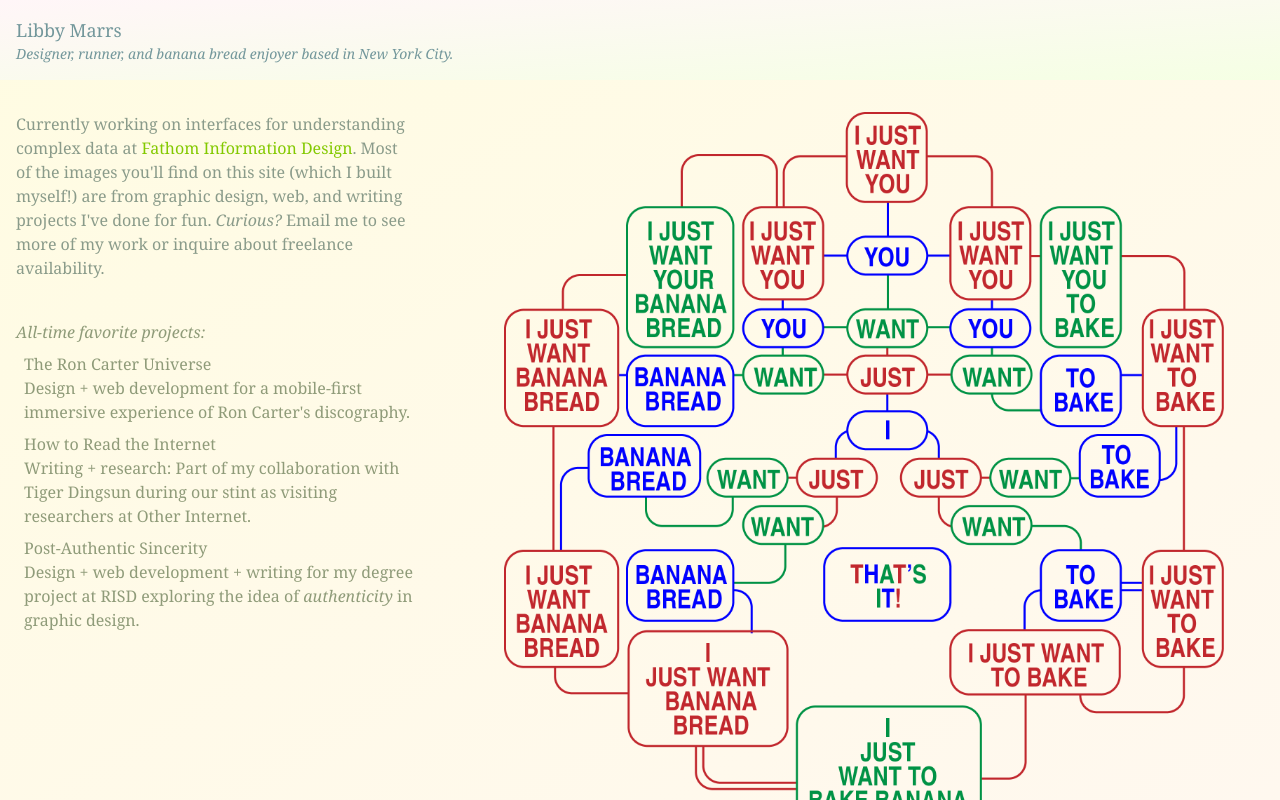
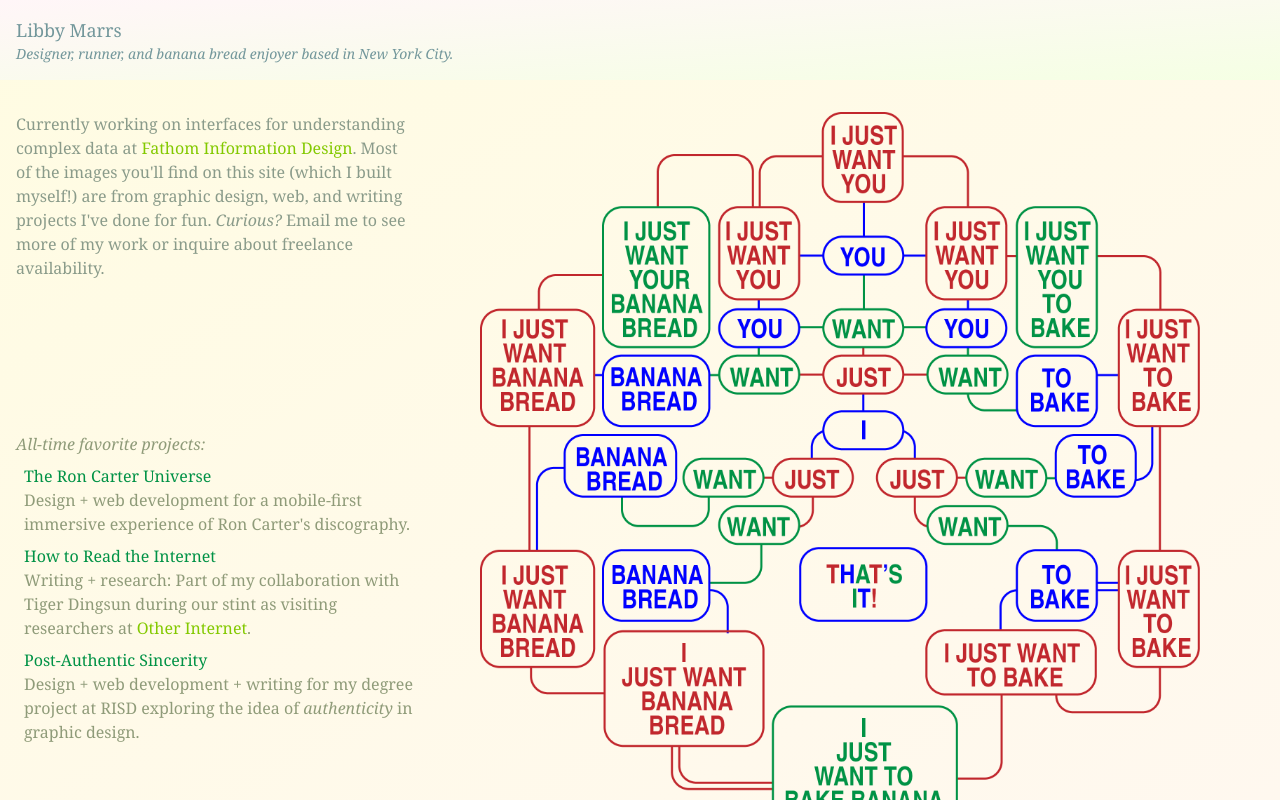
Before and after one commit to emarrs/emarrs.github.io, a SvelteKit app in the folder site-25/: page / in a window 1280 px wide. Built offline with nearby package versions, Linux system fonts and the light colour scheme; grey boxes are pictures that could not be loaded.

Commit message:
responsive tweak for intro section

```diff
--- a/site-25/src/routes/+page.svelte
+++ b/site-25/src/routes/+page.svelte
@@ -13,28 +13,28 @@
         <!-- <section class="w-60 bg-amber-100 p-4"></section> -->
         <section class="w-full space-y-4 p-4 overflow-y-scroll">
 
-            <section class="pt-24 flex flex-col-reverse lg:items-start lg:justify-between lg:flex-row xl:h-full">
-                <div class="font-serif max-w-100 space-y-10">
+            <section class="pt-24 flex flex-col-reverse lg:items-start lg:justify-between lg:flex-row xl:h-full mb-20">
+                <div class="font-serif max-w-100 flex flex-col gap-10 xl:h-full xl:justify-between pb-10 ">
                     <p class=" text-[#8a9b8a]">Currently working on interfaces for understanding complex data at <a href="https://www.fathom.info/" class="text-[#83c900]">Fathom Information Design</a>. Most of the images you'll find on this site (which I built myself!) are from graphic design, web, and writing projects I've done for fun. <span class="italic">Curious?</span> Email me to see more of my work or inquire about freelance availability. </p>
                     <div class="text-[#8f9b79] space-y-2">
                         <p class="italic font-light">All-time favorite projects:</p>
                         <ul class="space-y-2">
                             <li class="ml-2">
-                                <a href="#ron-carter-universe">The Ron Carter Universe</a>
+                                <a class="text-[#009246]" href="#ron-carter-universe">The Ron Carter Universe</a>
                                 <p>Design + web development for a mobile-first immersive experience of Ron Carter's discography.</p>
                             </li>
                             <li class="ml-2">
-                                <a href="https://otherinter.net/research/lore/how-to-read-the-internet/" target="_blank">How to Read the Internet</a>
-                                <p>Writing + research: Part of my collaboration with Tiger Dingsun during our stint as visiting researchers at <a href="https://otherinter.net/" target="_blank">Other Internet</a>.</p>
+                                <a class="text-[#009246]" href="https://otherinter.net/research/lore/how-to-read-the-internet/" target="_blank">How to Read the Internet</a>
+                                <p>Writing + research: Part of my collaboration with Tiger Dingsun during our stint as visiting researchers at <a class="text-[#83c900]" href="https://otherinter.net/" target="_blank">Other Internet</a>.</p>
                             </li>
                             <li class="ml-2">
-                                <a href="#post-authentic-sincerity">Post-Authentic Sincerity</a>
+                                <a class="text-[#009246]" href="#post-authentic-sincerity">Post-Authentic Sincerity</a>
                                 <p>Design + web development + writing for my degree project at RISD exploring the idea of <span class="italic">authenticity</span> in graphic design.</p>
                             </li>
                         </ul>
                     </div>
                 </div>
-                <Image src="misc/bananabread.png" cls="p-10 pt-0 w-full max-w-200 h-max m-auto lg:m-0"/>
+                <Image src="misc/bananabread.png" cls="p-10 pt-0 w-full max-w-140 h-max m-auto lg:m-0 xl:m-auto xl:max-w-200 xl:w-full xl:mt-0"/>
             </section>
 
 
```
